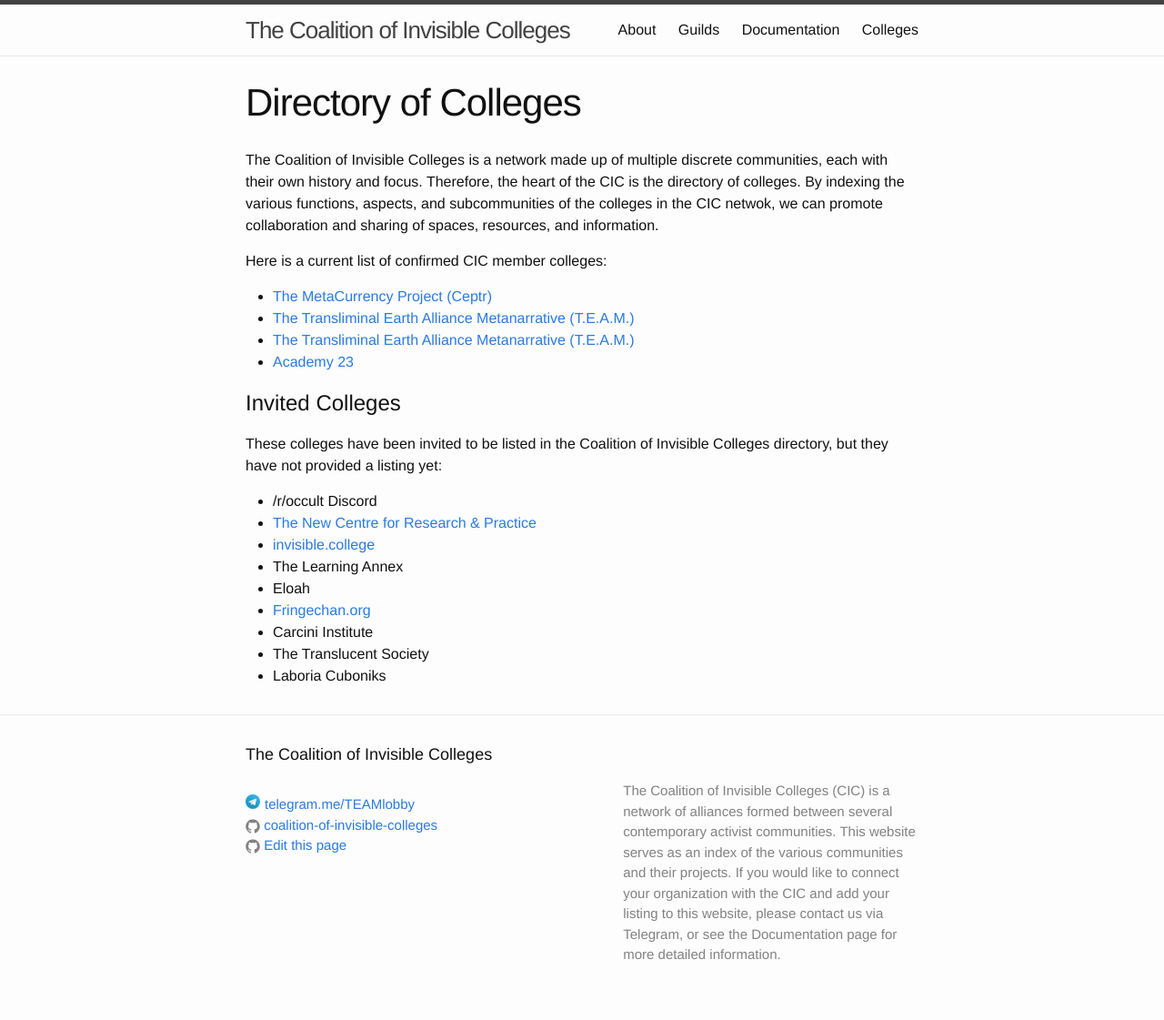
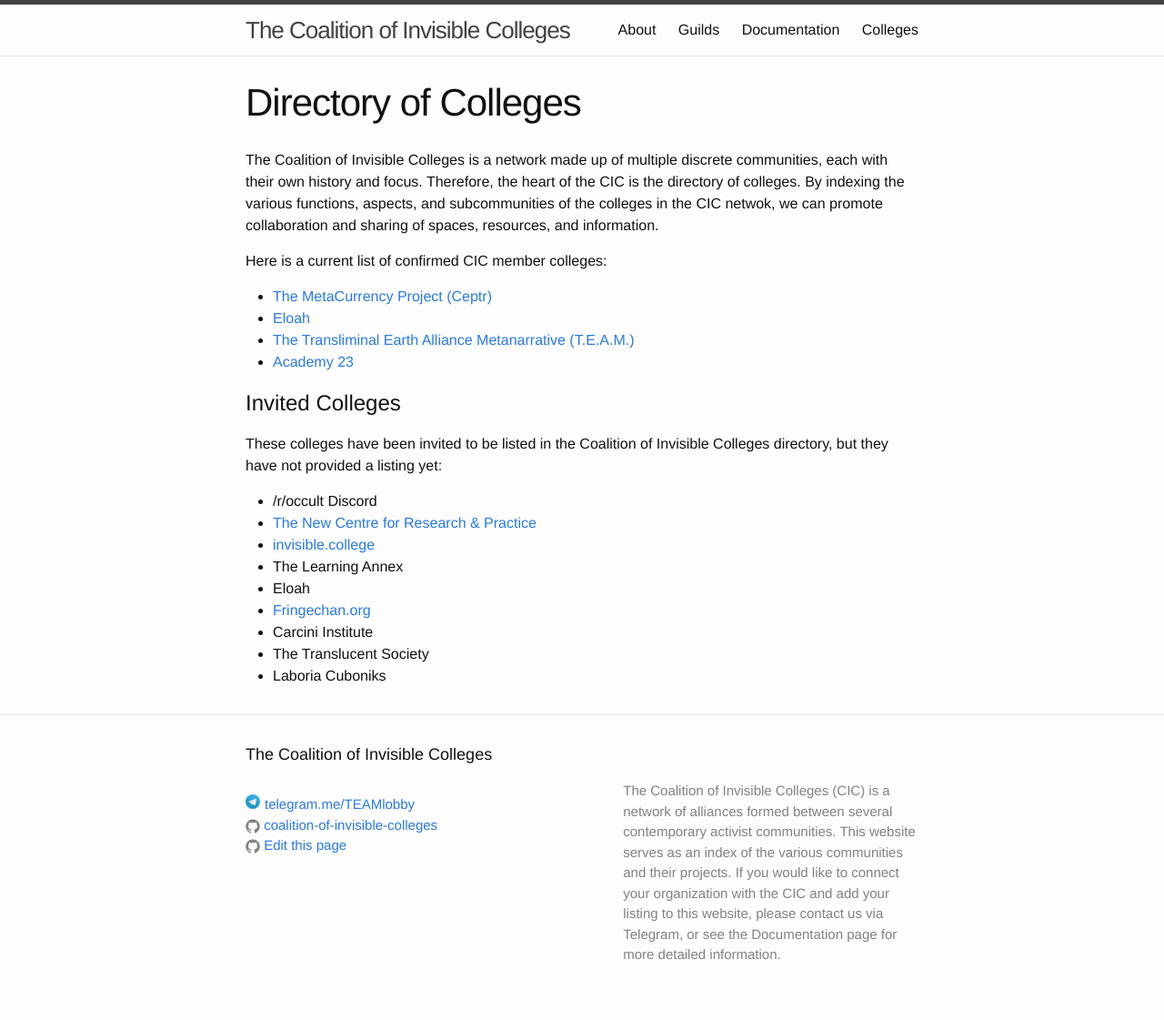
Before and after one commit to coalition-of-invisible-colleges/cic.github.io, a Jekyll site: the page built from colleges/index.md, in a window 1280 px wide. Shown: the whole page at 91% size. Built offline with Jekyll 4.4.1, drawn with Linux system fonts in a browser that asks for light colours.

Commit message:
Update Eloah.md

```diff
--- a/colleges/Eloah.md
+++ b/colleges/Eloah.md
@@ -1,8 +1,8 @@
 ---
 layout: college
-title: The Transliminal Earth Alliance Metanarrative (T.E.A.M.)
-permalink: /colleges/TEAM/
-college: TEAM
+title: Eloah
+permalink: /colleges/Eloah/
+college: Eloah
 ---
 
 Description Here
```
